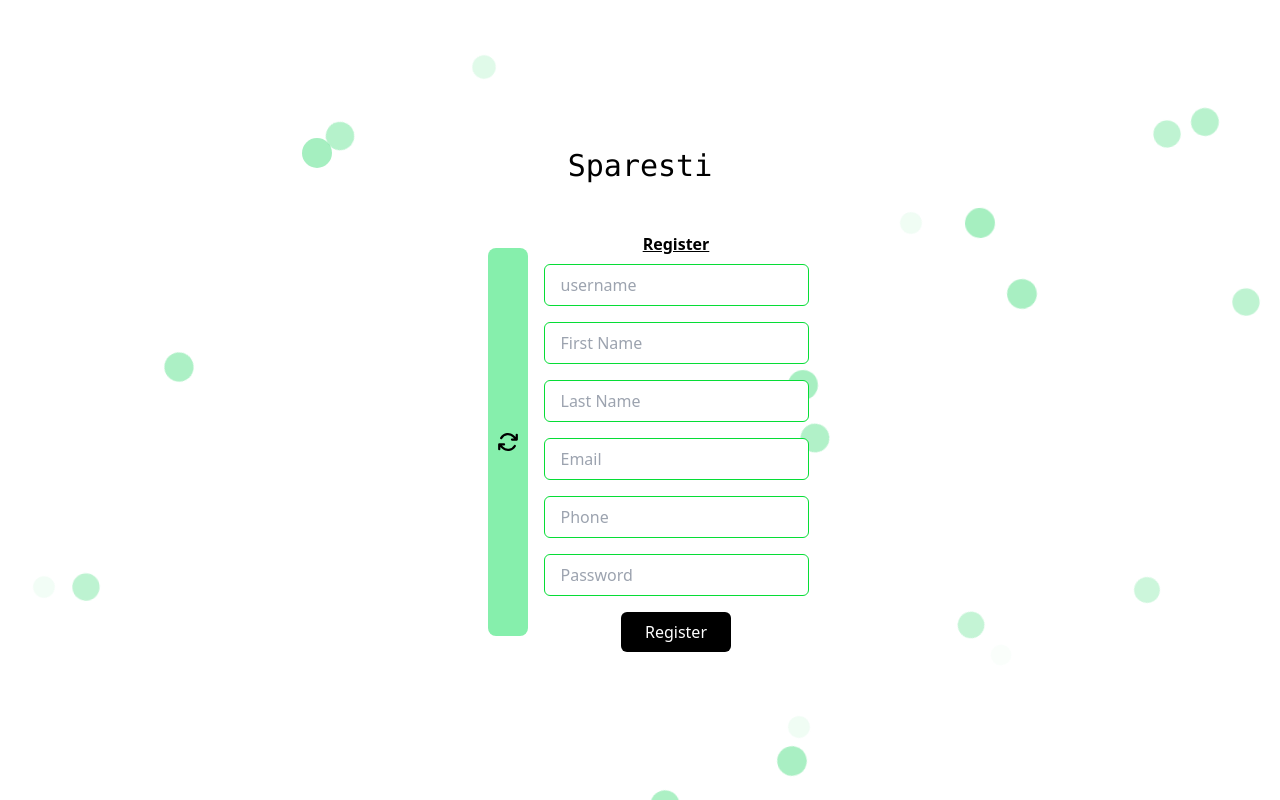
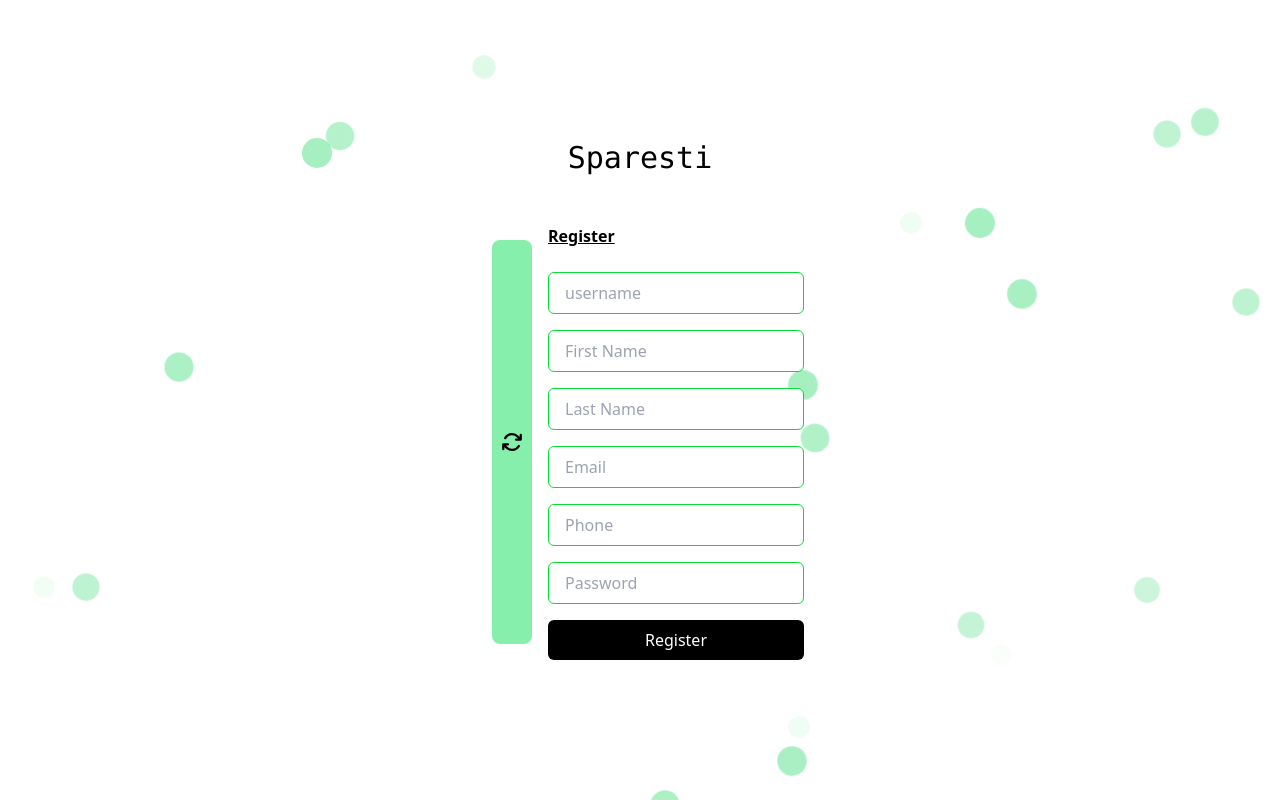
Before and after one commit to emilaastrom/Systemutvikling2-Frontend, a Next.js app: page /login in a window 1280 px wide. Built offline with nearby package versions, Linux system fonts and the light colour scheme.

Commit message:
refactor: :sparkles: refactored registrationForm component
Refactored the registerForm component and added verdification of email token

```diff
--- a/src/app/components/auth/RegisterForm.tsx
+++ b/src/app/components/auth/RegisterForm.tsx
@@ -1,28 +1,44 @@
-"use client";
-import React, { useState } from "react";
-import { motion } from "framer-motion";
+import React, { useState, Suspense } from "react";
+import { motion, AnimatePresence } from "framer-motion";
 import { useRouter } from "next/navigation";
 import { useAuth } from "@/context/AuthContext";
 
 const RegisterForm = () => {
-  const [username, setUsername] = useState("");
-  const [firstName, setFirstName] = useState("");
-  const [lastName, setLastName] = useState("");
-  const [email, setEmail] = useState("");
-  const [phone, setPhone] = useState("");
-  const [password, setPassword] = useState("");
+  const [formStep, setFormStep] = useState("register"); // 'register' or 'verify'
+  const [userData, setUserData] = useState({
+    username: "",
+    firstName: "",
+    lastName: "",
+    email: "",
+    phone: "",
+    password: "",
+    verificationCode: "",
+  });
   const [errorMessage, setErrorMessage] = useState("");
   const [isLoading, setIsLoading] = useState(false);
-  const { register } = useAuth();
+  const { register, verifyEmail } = useAuth();
   const router = useRouter();
+
+  const handleChange = (e: any) => {
+    const { name, value } = e.target;
+    setUserData((prev) => ({ ...prev, [name]: value }));
+  };
 
   const handleSubmit = async (e: any) => {
     e.preventDefault();
     setIsLoading(true);
     setErrorMessage("");
     try {
-      await register(username, firstName, lastName, password, email, phone);
-      router.push("/");
+      await register(
+        userData.username,
+        userData.firstName,
+        userData.lastName,
+        userData.password,
+        userData.email,
+        userData.phone
+      );
+      setFormStep("verify"); // Move to verification step
+      setIsLoading(false);
     } catch (error) {
       console.error(error);
       setErrorMessage("Registration failed.");
@@ -30,71 +46,92 @@ const RegisterForm = () => {
     }
   };
 
+  const handleVerificationSubmit = async () => {
+    try {
+      await verifyEmail(userData.verificationCode);
+      router.push("/");
+    } catch (error) {
+      console.error(error);
+      setErrorMessage("Verification failed.");
+    }
+  };
+
   return (
-    <form onSubmit={handleSubmit} className="flex flex-col items-center">
-      <h1 className="text-md underline font-bold mb-2 text-black">Register</h1>
-      {errorMessage && (
-        <motion.div
+    <div>
+      <Suspense fallback={<div>Loading...</div>}>
+        <AnimatePresence>
+          {formStep === "register" && (
+            <motion.form
               initial={{ opacity: 0 }}
               animate={{ opacity: 1 }}
-          className="text-red-500 mb-2"
+              exit={{ opacity: 0 }}
+              onSubmit={handleSubmit}
+              className="flex flex-col w-64 space-y-4"
             >
-          {errorMessage}
-        </motion.div>
-      )}
+              <h1 className="text-md underline font-bold mb-2 text-black">
+                Register
+              </h1>
+
               <input
                 type="username"
                 placeholder="username"
+                name="username"
                 className="border border-[#06DD36] text-black rounded-md py-2 px-4 mb-4"
-        value={username}
-        onChange={(e) => setUsername(e.target.value)}
+                value={userData.username}
+                onChange={handleChange}
                 required
               />
 
               <input
                 type="text"
                 placeholder="First Name"
+                name="firstName"
                 className="border border-[#06DD36] text-black rounded-md py-2 px-4 mb-4"
-        value={firstName}
-        onChange={(e) => setFirstName(e.target.value)}
+                value={userData.firstName}
+                onChange={handleChange}
                 required
               />
 
               <input
                 type="text"
                 placeholder="Last Name"
+                name="lastName"
                 className="border border-[#06DD36] text-black rounded-md py-2 px-4 mb-4"
-        value={lastName}
-        onChange={(e) => setLastName(e.target.value)}
+                value={userData.lastName}
+                onChange={handleChange}
                 required
               />
 
               <input
                 type="email"
                 placeholder="Email"
+                name="email"
                 className="border border-[#06DD36] text-black rounded-md py-2 px-4 mb-4"
-        value={email}
-        onChange={(e) => setEmail(e.target.value)}
+                value={userData.email}
+                onChange={handleChange}
                 required
               />
 
               <input
                 type="text"
                 placeholder="Phone"
+                name="phone"
                 className="border border-[#06DD36] text-black rounded-md py-2 px-4 mb-4"
-        value={phone}
-        onChange={(e) => setPhone(e.target.value)}
+                value={userData.phone}
+                onChange={handleChange}
                 required
               />
 
               <input
                 type="password"
                 placeholder="Password"
+                name="password"
                 className="border rounded-md border-[#06DD36] text-black py-2 px-4 mb-4"
-        value={password}
-        onChange={(e) => setPassword(e.target.value)}
+                value={userData.password}
+                onChange={handleChange}
                 required
               />
+
               <button
                 type="submit"
                 className="bg-black text-white py-2 px-6 rounded-md hover:bg-gray-800 transition-colors duration-300"
@@ -102,7 +139,50 @@ const RegisterForm = () => {
               >
                 {isLoading ? "Registering..." : "Register"}
               </button>
-    </form>
+            </motion.form>
+          )}
+
+          {formStep === "verify" && (
+            <motion.div
+              initial={{ scale: 0 }}
+              animate={{ scale: 1 }}
+              exit={{ scale: 0 }}
+            >
+              <div className="w-64 h-64 p-8 bg-gray-100 rounded-2xl">
+                <h1 className="text-8xl text-center mb-5">🔥</h1>
+                <h1 className="text-md text-center font-mono text-black">
+                  Du har nå fått en verdifikasjons-token på Epost!
+                </h1>
+              </div>
+              <input
+                type="text"
+                placeholder="Verification Code"
+                name="verificationCode"
+                className="border border-[#06DD36] w-40 mt-4 mr-3 text-black rounded-md py-2 px-4 mb-4"
+                value={userData.verificationCode}
+                onChange={handleChange}
+              />
+
+              <button
+                onClick={handleVerificationSubmit}
+                className="bg-black text-white py-2 px-6 rounded-md hover:bg-gray-800 transition-colors duration-300"
+              >
+                Verify
+              </button>
+            </motion.div>
+          )}
+        </AnimatePresence>
+      </Suspense>
+      {errorMessage && (
+        <motion.div
+          initial={{ opacity: 0 }}
+          animate={{ opacity: 1 }}
+          className="text-red-500 mb-2 text-center"
+        >
+          {errorMessage}
+        </motion.div>
+      )}
+    </div>
   );
 };
 
--- a/src/context/AuthContext.tsx
+++ b/src/context/AuthContext.tsx
@@ -76,6 +76,22 @@ export const AuthProvider = ({ children }: { children: ReactNode }) => {
     }
   };
 
+  const verifyEmail = async (code: string) => {
+    const response = await fetch(
+      `http://localhost:8080/api/v1/auth/verify?token=${code}`,
+      {
+        method: "GET",
+      }
+    );
+    if (response.ok) {
+      const data = await response.json();
+      localStorage.setItem("token", data.token);
+      setAuth({ token: data.token });
+    } else {
+      throw new Error("Verification failed.");
+    }
+  };
+
   // Load the user and token from local storage
   useEffect(() => {
     const tokenString = localStorage.getItem("token");
@@ -88,7 +104,9 @@ export const AuthProvider = ({ children }: { children: ReactNode }) => {
   }, []);
 
   return (
-    <AuthContext.Provider value={{ ...auth, login, logout, register }}>
+    <AuthContext.Provider
+      value={{ ...auth, login, logout, register, verifyEmail }}
+    >
       {children}
     </AuthContext.Provider>
   );
--- a/src/context/UserType.d.ts
+++ b/src/context/UserType.d.ts
@@ -20,4 +20,5 @@ export type AuthContextType = {
     email: string,
     phone: string
   ) => Promise<void>;
+  verifyEmail: (code: string) => Promise<void>;
 };
```
Lines whose indentation alone changed are shown as unchanged.
